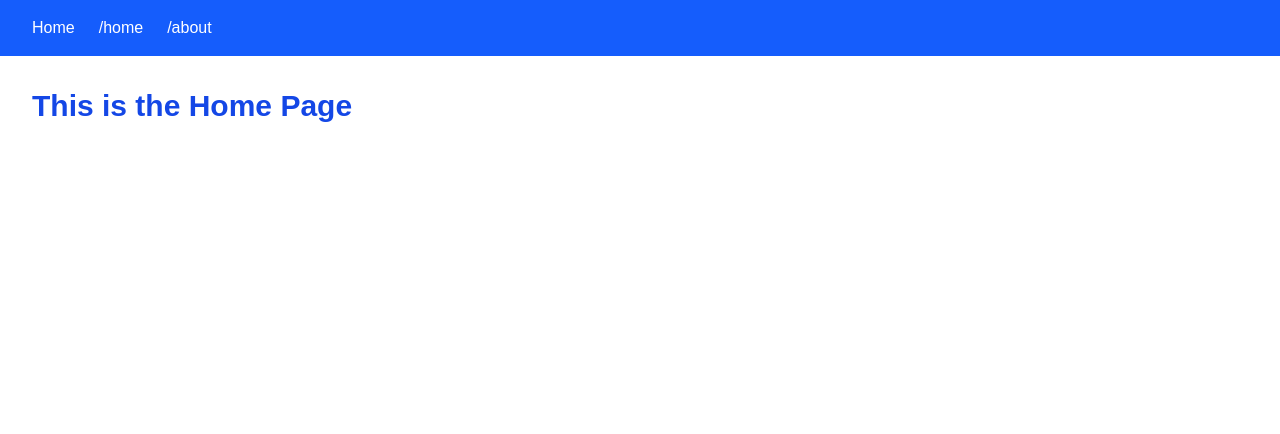
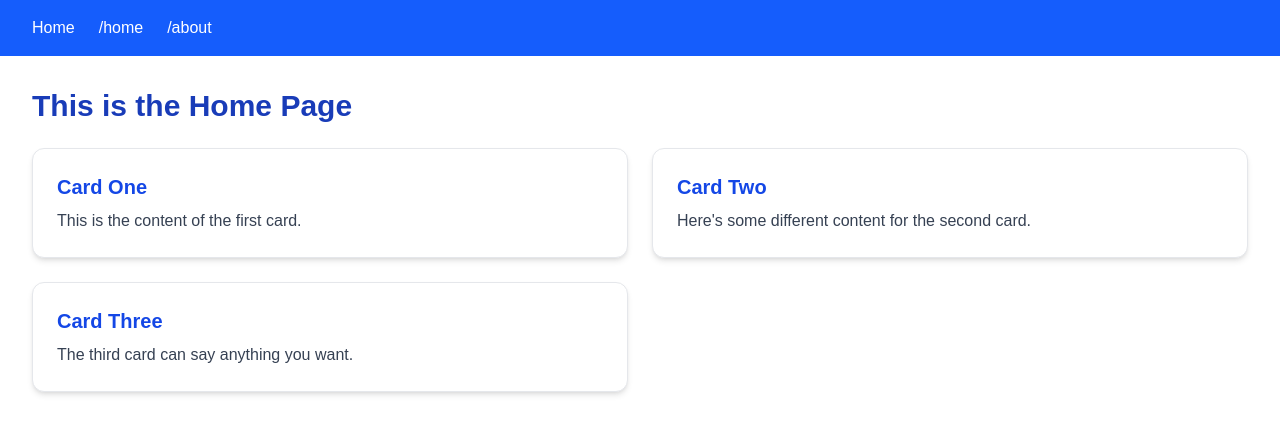
Before and after one commit to SoftwareEngineerGemechu/alx-project-0x02-setup, a Next.js app in the folder alx-project-0x02/: page /home in a window 1280 px wide. Shown: the top 434 px of the page. Built offline with nearby package versions, Linux system fonts and the light colour scheme.

Commit message:
Create a Reusable Card Component

```diff
--- /dev/null
+++ b/alx-project-0x02/components/common/Card.tsx
@@ -0,0 +1,13 @@
+import React from "react";
+import { CardProps } from "@/interfaces";
+
+const Card: React.FC<CardProps> = ({ title, content }) => {
+    return (
+        <div className="bg-white rounded-xl shadow-md p-6 border border-gray-200 hover:shadow-lg transition-shadow">
+        <h3 className="text-xl font-semibold text-blue-700 mb-2">{title}</h3>
+        <p className="text-gray-700">{content}</p>
+        </div>
+    );
+};
+
+export default Card;
--- a/alx-project-0x02/interfaces/index.ts
+++ b/alx-project-0x02/interfaces/index.ts
@@ -1,4 +1,4 @@
-export interface User {
-  name: string;
-  email: string;
+export interface CardProps {
+  title: string;
+  content: string;
 }
--- a/alx-project-0x02/pages/home.tsx
+++ b/alx-project-0x02/pages/home.tsx
@@ -1,5 +1,6 @@
 import Head from "next/head";
 import Header from "@/components/layout/Header";
+import Card from "@/components/common/Card";
 
 export default function HomePage() {
     return (
@@ -8,8 +9,14 @@ export default function HomePage() {
     <title>Home - ALX Project</title>
     </Head>
     <Header />
-      <main className="p-8">
-        <h1 className="text-3xl font-bold text-blue-700">This is the Home Page</h1>
+    <main className="p-8 space-y-6">
+        <h1 className="text-3xl font-bold text-blue-800 mb-6">This is the Home Page</h1>
+
+        <div className="grid grid-cols-1 md:grid-cols-2 gap-6">
+        <Card title="Card One" content="This is the content of the first card." />
+        <Card title="Card Two" content="Here's some different content for the second card." />
+        <Card title="Card Three" content="The third card can say anything you want." />
+        </div>
     </main>
     </>
     );
```
Lines whose indentation alone changed are shown as unchanged.
